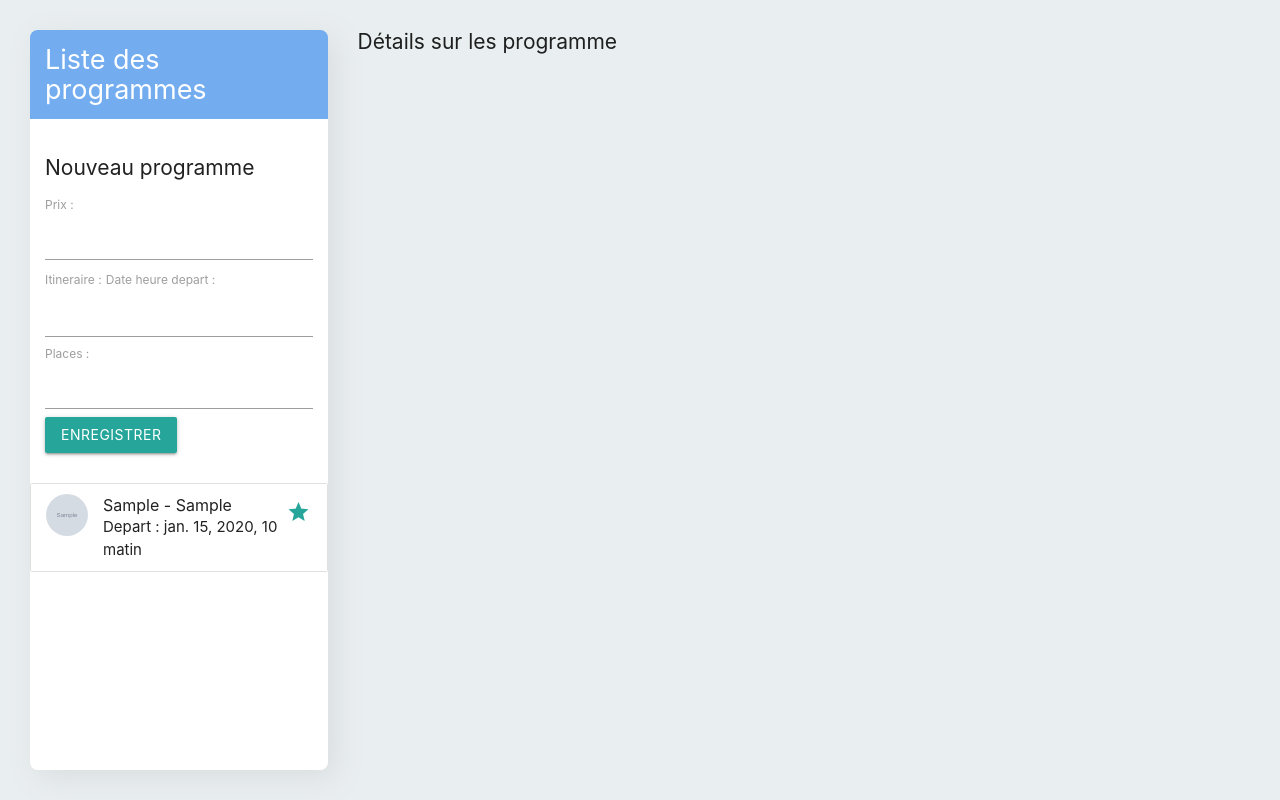
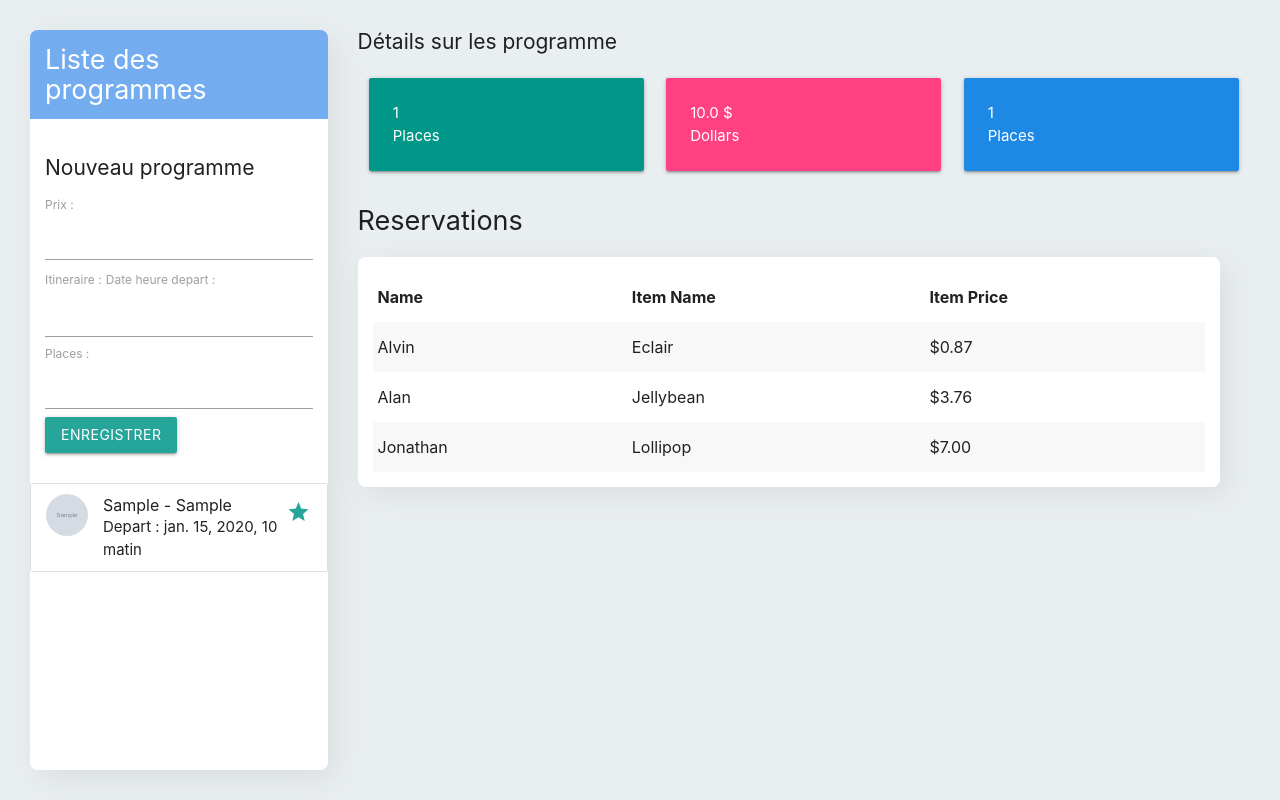
Before and after one commit to thasipablo/safari, a Django app: template dashboard/templates/dashboard/pages/dashboard.html in a window 1280 px wide. Run offline with Django 3.2, Linux system fonts and the light colour scheme; the template is opened without the code that fills it: values that come from a table or form of the project are taken from there, others are empty; tables that the repository leaves empty hold one stand-in row (values such as "Sample post"); grey boxes marked "Sample" are stand-in pictures.

Commit message:
details des programmes

```diff
--- a/dashboard/static/dashboard/css/app.css
+++ b/dashboard/static/dashboard/css/app.css
@@ -41,3 +41,11 @@ form {
 .reservations {
   flex: 6;
 }
+.reservations-list {
+  overflow: hidden;
+  padding: 1rem;
+  margin-right: 2rem;
+  background-color: white;
+  border-radius: 0.5rem;
+  box-shadow: 0.5rem 0.5rem 2rem #d9dddf;
+}
--- a/dashboard/templates/dashboard/layouts/_programme_details.html
+++ b/dashboard/templates/dashboard/layouts/_programme_details.html
@@ -1,4 +1,65 @@
 <!-- details de programme -->
 <div class="details-programme">
   <h3>Détails sur les programme</h3>
+  <div class="cards">
+    <div class="row">
+      <div class="col s12 m4">
+        <div class="card-panel teal">
+          <span class="white-text">
+            {{programme.places}} <br />
+            Places
+          </span>
+        </div>
+      </div>
+      <div class="col s12 m4">
+        <div class="card-panel pink accent-2">
+          <span class="white-text">
+            {{programme.prix}} $<br />
+            Dollars
+          </span>
+        </div>
+      </div>
+      <div class="col s12 m4">
+        <div class="card-panel blue darken-1">
+          <span class="white-text">
+            {{programme.places}} <br />
+            Places
+          </span>
+        </div>
+      </div>
+    </div>
+  </div>
+
+  <h2>Reservations</h2>
+
+  <!-- reservations -->
+  <div class="reservations-list">
+    <table class="striped highlight">
+      <thead>
+        <tr>
+          <th>Name</th>
+          <th>Item Name</th>
+          <th>Item Price</th>
+        </tr>
+      </thead>
+
+      <tbody>
+        <tr>
+          <td>Alvin</td>
+          <td>Eclair</td>
+          <td>$0.87</td>
+        </tr>
+        <tr>
+          <td>Alan</td>
+          <td>Jellybean</td>
+          <td>$3.76</td>
+        </tr>
+        <tr>
+          <td>Jonathan</td>
+          <td>Lollipop</td>
+          <td>$7.00</td>
+        </tr>
+      </tbody>
+    </table>
+  </div>
 </div>
--- a/dashboard/templates/dashboard/pages/dashboard.html
+++ b/dashboard/templates/dashboard/pages/dashboard.html
@@ -26,7 +26,9 @@
           />
           <span class="title">{{prog.itineraire}}</span>
           <p>Depart : {{prog.date_heure_depart}}</p>
-          <a href="#!" class="secondary-content"
+          <a
+            href="{% url 'dashboard:programme-details' prog.id %}"
+            class="secondary-content"
             ><i class="material-icons">grade</i></a
           >
         </li>
--- a/dashboard/urls.py
+++ b/dashboard/urls.py
@@ -6,5 +6,6 @@ from . import views
 app_name = 'dashboard'
 
 urlpatterns = [
-    path('', views.dashboard, name='home')
+    path('', views.dashboard, name='home'),
+    path('<id_programme>/details', views.details_programme, name='programme-details'),
 ]
```
Also changed, not shown: dashboard/views.py (+9 -0 lines).
